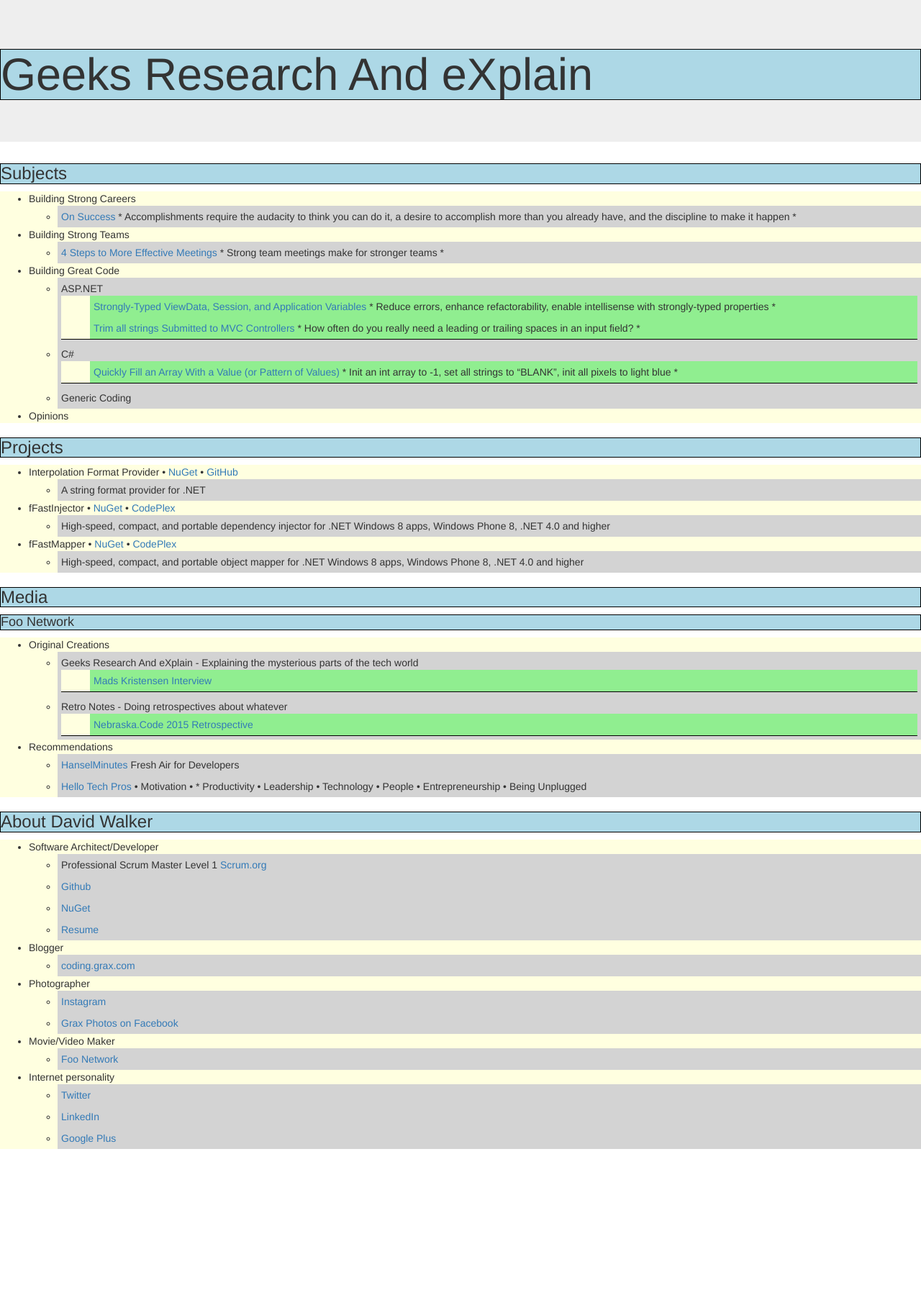
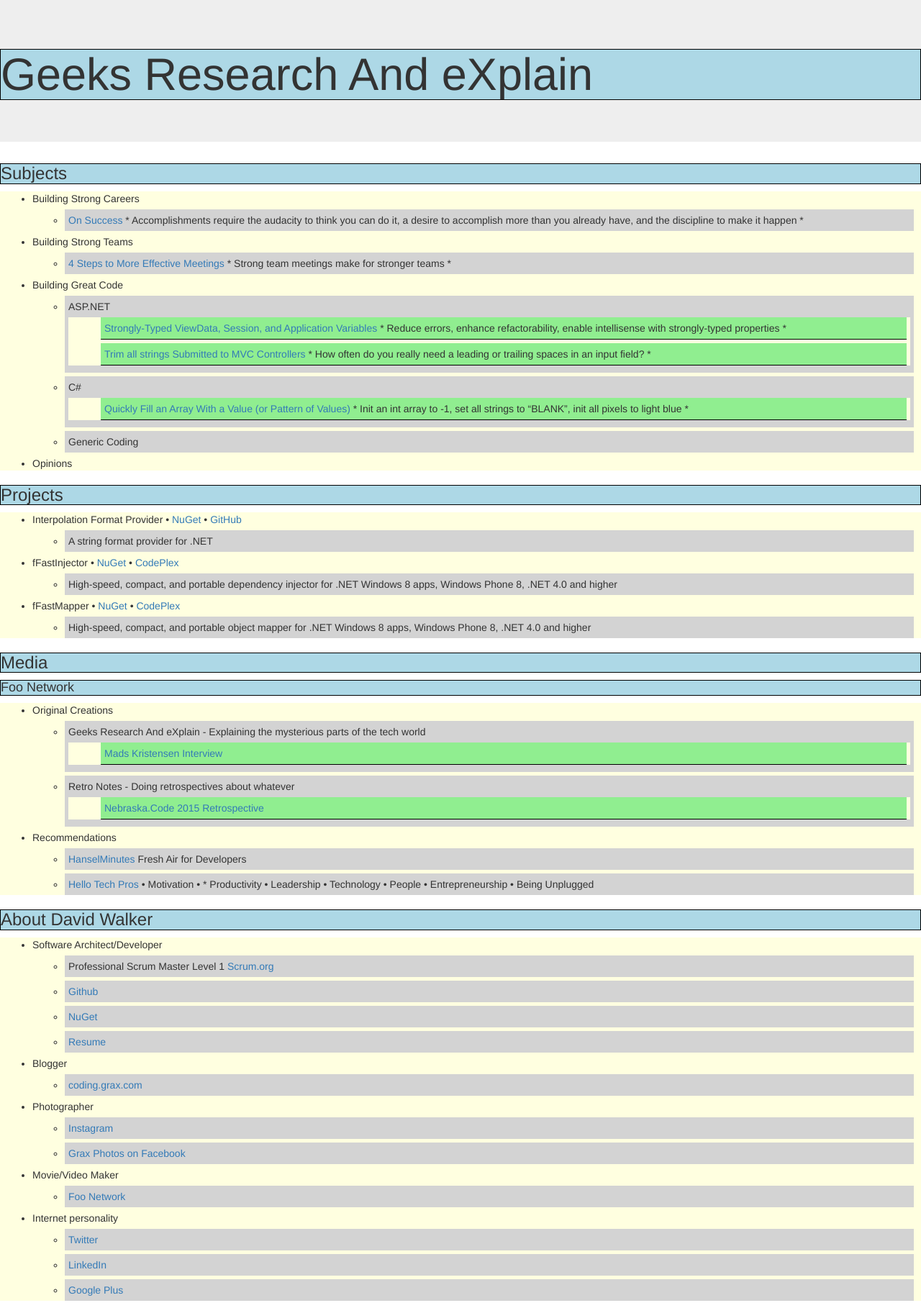
Before and after one commit to Grax32/Grax32.github.io, a Jekyll site: the page built from index.md, in a window 1280 px wide. Shown: the whole page at 72% size. Built offline with Jekyll 4.4.1, drawn with Linux system fonts in a browser that asks for light colours; before the commit the page ends 1607 px from its top, so only the background shows below that.

Commit message:
better lists

```diff
--- a/stylesheets/home.css
+++ b/stylesheets/home.css
@@ -1,6 +1,10 @@
 
 ul {
     background-color: lightyellow;
+}
+
+li {
+    margin: 5px;
 }
 
 ul ul {
@@ -8,7 +12,7 @@ ul ul {
 }
 
 ul ul ul {
-    border-bottom: 1px solid black;
+    list-style-type: none;
 }
 
 ul ul li {
@@ -18,7 +22,7 @@ ul ul li {
 
 ul ul ul li {
     background-color: lightgreen;
-    list-style-type: none;
+    border-bottom: 1px solid black;
 }
 
 
```
